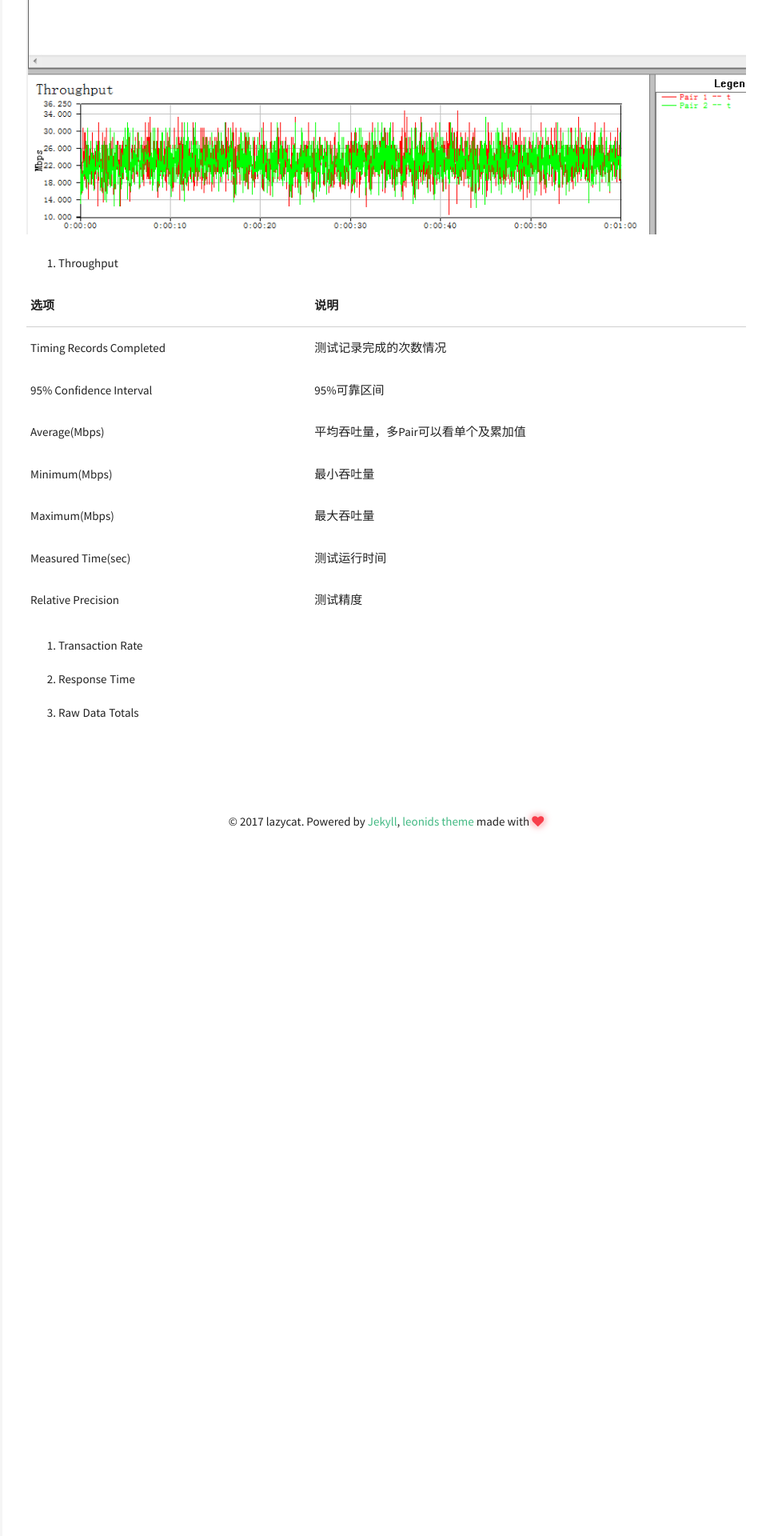
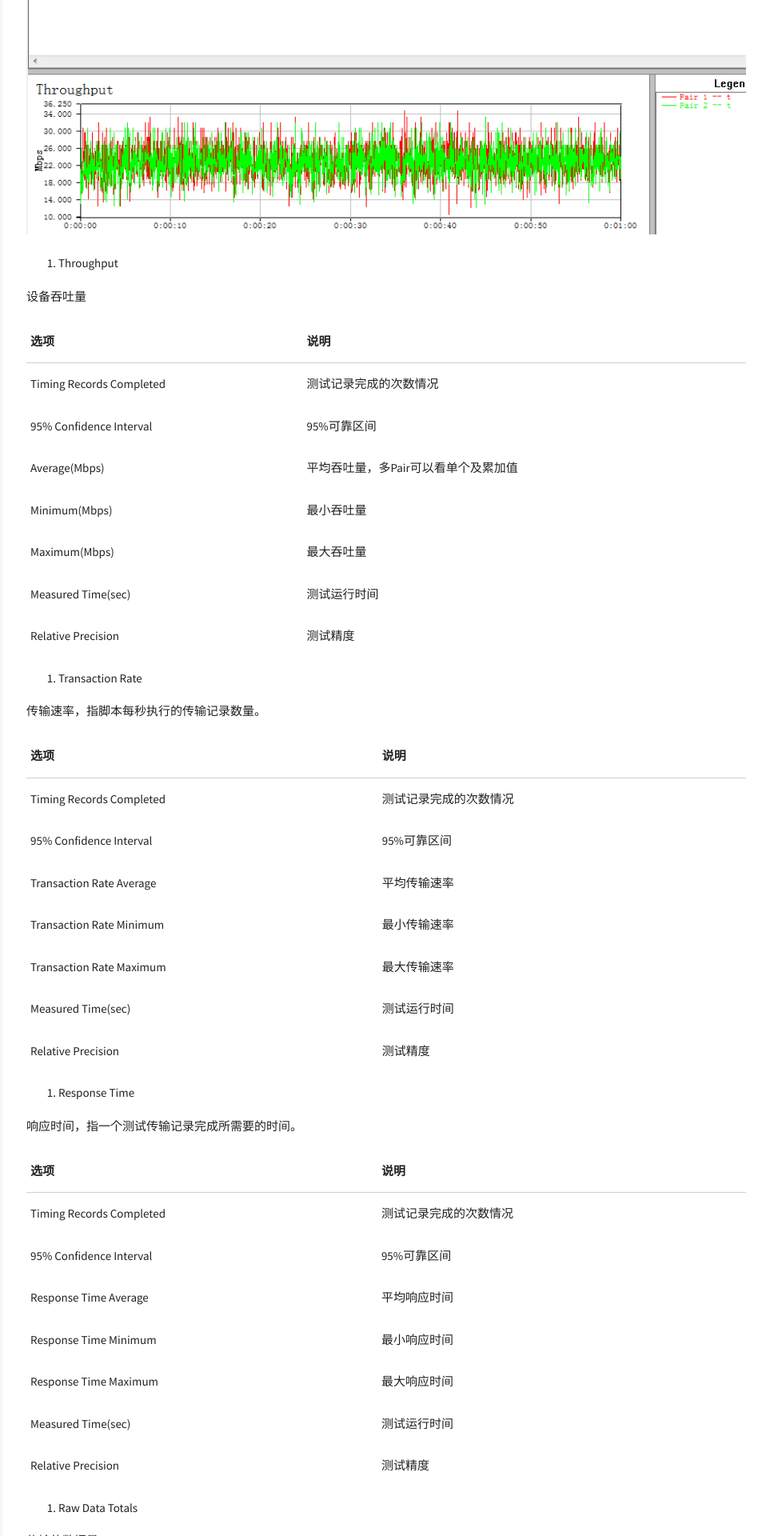
Before and after one commit to iptraveller/iptraveller.github.com, a Jekyll site: the page built from _posts/2017-01-04-ixchariot.md, in a window 1280 px wide. Shown: the part 3080-5000 px from the top of the page at 80% size, without its empty margins (317-1280 px from the left). Built offline with Jekyll 4.4.1, drawn with Linux system fonts in a browser that asks for light colours; comment, search, counter and statistics services are not loaded.

Commit message:
Add ixchariot usage

```diff
--- a/_posts/2017-01-04-ixchariot.md
+++ b/_posts/2017-01-04-ixchariot.md
@@ -61,18 +61,55 @@ comments: true
 
 1. Throughput
 
-| 选项                      | 说明                                 |
-|---------------------------|--------------------------------------|
-| Timing Records Completed  | 测试记录完成的次数情况               |
-| 95% Confidence Interval   | 95%可靠区间                          |
-| Average(Mbps)             | 平均吞吐量，多Pair可以看单个及累加值 |
-| Minimum(Mbps)             | 最小吞吐量                           |
-| Maximum(Mbps)             | 最大吞吐量                           |
-| Measured Time(sec)        | 测试运行时间                         |
-| Relative Precision        | 测试精度                             |
+设备吞吐量
+
+| 选项                      | 说明                                 | |
+|---------------------------|--------------------------------------|-|
+| Timing Records Completed  | 测试记录完成的次数情况               | |
+| 95% Confidence Interval   | 95%可靠区间                          | |
+| Average(Mbps)             | 平均吞吐量，多Pair可以看单个及累加值 | |
+| Minimum(Mbps)             | 最小吞吐量                           | |
+| Maximum(Mbps)             | 最大吞吐量                           | |
+| Measured Time(sec)        | 测试运行时间                         | |
+| Relative Precision        | 测试精度                             | |
 
 2. Transaction Rate
 
+传输速率，指脚本每秒执行的传输记录数量。
+
+| 选项                      | 说明                                 | |
+|---------------------------|--------------------------------------|-|
+| Timing Records Completed  | 测试记录完成的次数情况               | |
+| 95% Confidence Interval   | 95%可靠区间                          | |
+| Transaction Rate Average  | 平均传输速率                         | |
+| Transaction Rate Minimum  | 最小传输速率                         | |
+| Transaction Rate Maximum  | 最大传输速率                         | |
+| Measured Time(sec)        | 测试运行时间                         | |
+| Relative Precision        | 测试精度                             | |
+
 3. Response Time
 
+响应时间，指一个测试传输记录完成所需要的时间。
+
+| 选项                      | 说明                                 | |
+|---------------------------|--------------------------------------|-|
+| Timing Records Completed  | 测试记录完成的次数情况               | |
+| 95% Confidence Interval   | 95%可靠区间                          | |
+| Response Time Average     | 平均响应时间                         | |
+| Response Time Minimum     | 最小响应时间                         | |
+| Response Time Maximum     | 最大响应时间                         | |
+| Measured Time(sec)        | 测试运行时间                         | |
+| Relative Precision        | 测试精度                             | |
+
 4. Raw Data Totals
+
+传输的数据量
+
+| 选项                      | 说明                                 | |
+|---------------------------|--------------------------------------|-|
+| Timing Records Completed  | 测试记录完成的次数情况               | |
+| Transaction Count         | 传输的总量，等于传输次数*每次传输的量| |
+| Bytes Sent by E1          | Endpoint 1 发送的字节数              | |
+| Bytes Received by E1      | Endpoint 1 接收的字节数              | |
+| Measured Time(sec)        | 测试运行时间                         | |
+| Relative Precision        | 测试精度                             | |
```
